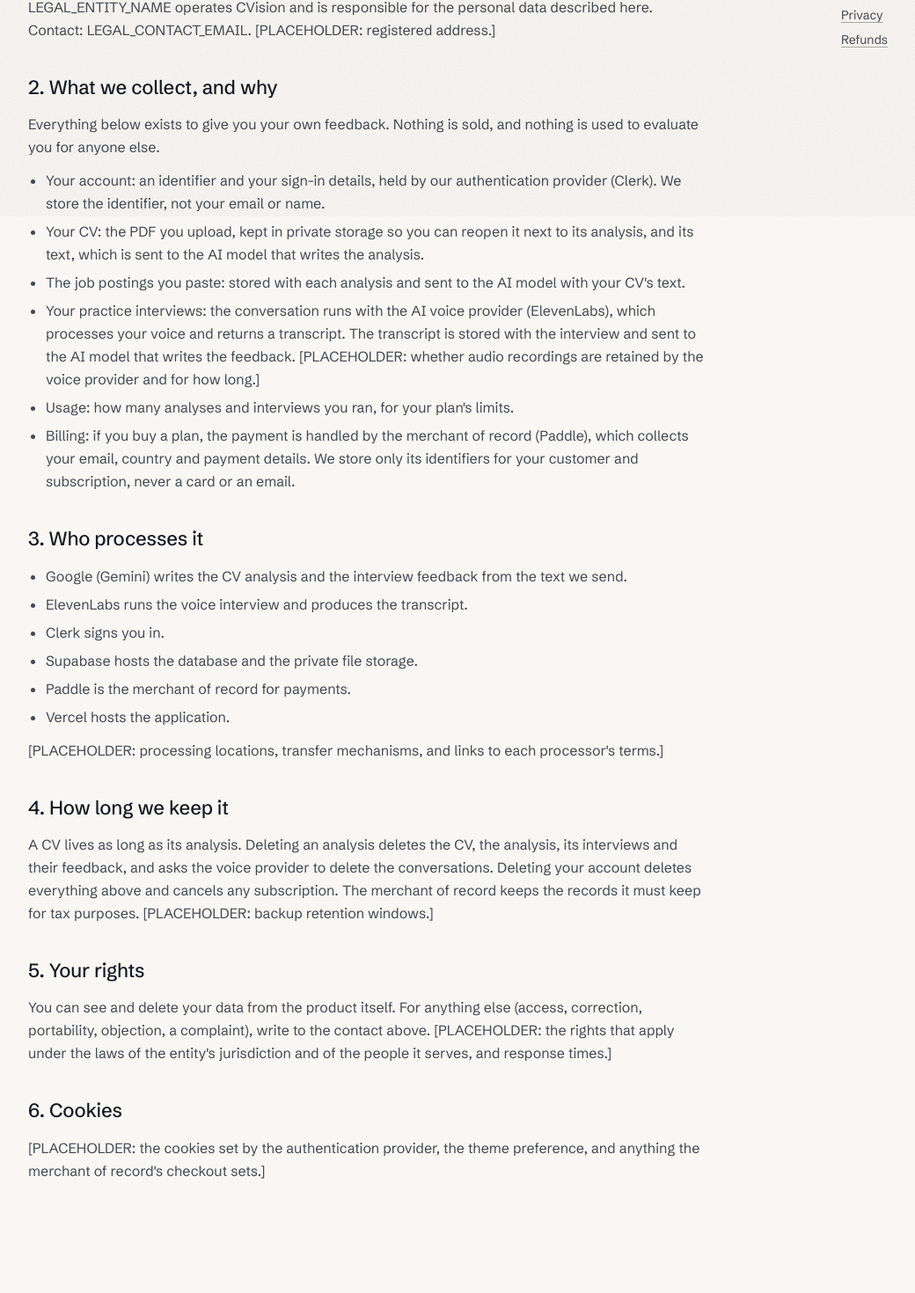
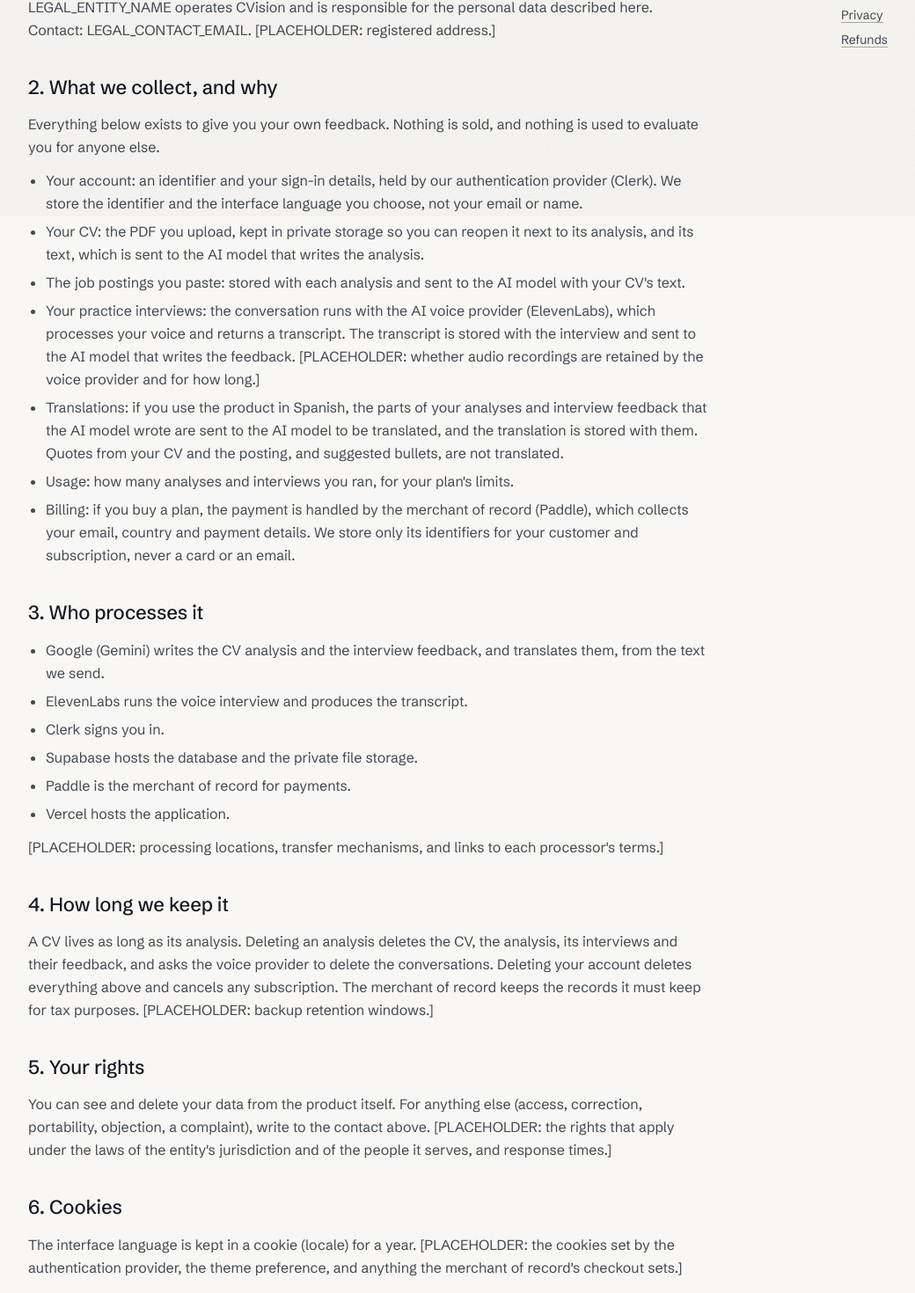
Before and after one commit to SebasHidalgo/CVision, a Next.js app: page /privacy in a window 1280 px wide. Shown: the part 554-2024 px from the top of the page at 88% size, without its empty margins (16-1056 px from the left). Built offline with nearby package versions, Linux system fonts and the light colour scheme; no server answers.

Commit message:
M9: docs for languages and translations
docs/i18n.md (setup, adding strings and locales, the translation path, measurements, glossary);
data inventory, README and the privacy draft (both languages) name the language and stored translations.

```diff
--- a/locales/en/legal.json
+++ b/locales/en/legal.json
@@ -60,16 +60,17 @@
     "collect": {
       "heading": "2. What we collect, and why",
       "p1": "Everything below exists to give you your own feedback. Nothing is sold, and nothing is used to evaluate you for anyone else.",
-      "account": "Your account: an identifier and your sign-in details, held by our authentication provider (Clerk). We store the identifier, not your email or name.",
+      "account": "Your account: an identifier and your sign-in details, held by our authentication provider (Clerk). We store the identifier and the interface language you choose, not your email or name.",
       "cv": "Your CV: the PDF you upload, kept in private storage so you can reopen it next to its analysis, and its text, which is sent to the AI model that writes the analysis.",
       "postings": "The job postings you paste: stored with each analysis and sent to the AI model with your CV's text.",
       "interviews": "Your practice interviews: the conversation runs with the AI voice provider (ElevenLabs), which processes your voice and returns a transcript. The transcript is stored with the interview and sent to the AI model that writes the feedback. [PLACEHOLDER: whether audio recordings are retained by the voice provider and for how long.]",
+      "translations": "Translations: if you use the product in Spanish, the parts of your analyses and interview feedback that the AI model wrote are sent to the AI model to be translated, and the translation is stored with them. Quotes from your CV and the posting, and suggested bullets, are not translated.",
       "usage": "Usage: how many analyses and interviews you ran, for your plan's limits.",
       "billing": "Billing: if you buy a plan, the payment is handled by the merchant of record ({{merchant}}), which collects your email, country and payment details. We store only its identifiers for your customer and subscription, never a card or an email."
     },
     "processors": {
       "heading": "3. Who processes it",
-      "google": "Google (Gemini) writes the CV analysis and the interview feedback from the text we send.",
+      "google": "Google (Gemini) writes the CV analysis and the interview feedback, and translates them, from the text we send.",
       "elevenlabs": "ElevenLabs runs the voice interview and produces the transcript.",
       "clerk": "Clerk signs you in.",
       "supabase": "Supabase hosts the database and the private file storage.",
@@ -87,7 +88,7 @@
     },
     "cookies": {
       "heading": "6. Cookies",
-      "p1": "[PLACEHOLDER: the cookies set by the authentication provider, the theme preference, and anything the merchant of record's checkout sets.]"
+      "p1": "The interface language is kept in a cookie (locale) for a year. [PLACEHOLDER: the cookies set by the authentication provider, the theme preference, and anything the merchant of record's checkout sets.]"
     }
   },
   "refunds": {
--- a/locales/es/legal.json
+++ b/locales/es/legal.json
@@ -60,16 +60,17 @@
     "collect": {
       "heading": "2. Qué recopilamos y por qué",
       "p1": "Todo lo que sigue existe para darte tu propio feedback. Nada se vende y nada se usa para que otra persona te evalúe.",
-      "account": "Tu cuenta: un identificador y tus datos de inicio de sesión, que guarda nuestro proveedor de autenticación (Clerk). Nosotros guardamos el identificador, no tu correo electrónico ni tu nombre.",
+      "account": "Tu cuenta: un identificador y tus datos de inicio de sesión, que guarda nuestro proveedor de autenticación (Clerk). Nosotros guardamos el identificador y el idioma de la interfaz que elijas, no tu correo electrónico ni tu nombre.",
       "cv": "Tu CV: el PDF que subes, guardado en un almacenamiento privado para que puedas volver a abrirlo junto a su análisis, y su texto, que se envía al modelo de IA que escribe el análisis.",
       "postings": "Las ofertas de empleo que pegas: se guardan con cada análisis y se envían al modelo de IA junto con el texto de tu CV.",
       "interviews": "Tus entrevistas de práctica: la conversación se hace con el proveedor de voz con IA (ElevenLabs), que procesa tu voz y devuelve una transcripción. La transcripción se guarda con la entrevista y se envía al modelo de IA que escribe el feedback. [PLACEHOLDER: si el proveedor de voz conserva las grabaciones de audio y por cuánto tiempo.]",
+      "translations": "Traducciones: si usas el producto en español, las partes de tus análisis y del feedback de tus entrevistas que escribió el modelo de IA se envían al modelo de IA para traducirlas, y la traducción se guarda con ellos. Las citas de tu CV y de la oferta, y las viñetas sugeridas, no se traducen.",
       "usage": "Uso: cuántos análisis y entrevistas hiciste, para los límites de tu plan.",
       "billing": "Facturación: si compras un plan, el pago lo gestiona el comerciante registrado ({{merchant}}), que recopila tu correo electrónico, tu país y tus datos de pago. Solo guardamos los identificadores de cliente y de suscripción que te asigna, nunca una tarjeta ni un correo electrónico."
     },
     "processors": {
       "heading": "3. Quién lo procesa",
-      "google": "Google (Gemini) escribe el análisis del CV y el feedback de la entrevista a partir del texto que enviamos.",
+      "google": "Google (Gemini) escribe el análisis del CV y el feedback de la entrevista, y los traduce, a partir del texto que enviamos.",
       "elevenlabs": "ElevenLabs lleva a cabo la entrevista por voz y genera la transcripción.",
       "clerk": "Clerk gestiona tu inicio de sesión.",
       "supabase": "Supabase aloja la base de datos y el almacenamiento privado de archivos.",
@@ -87,7 +88,7 @@
     },
     "cookies": {
       "heading": "6. Cookies",
-      "p1": "[PLACEHOLDER: las cookies del proveedor de autenticación, la preferencia de tema y lo que instale la página de pago del comerciante registrado.]"
+      "p1": "El idioma de la interfaz se guarda en una cookie (locale) durante un año. [PLACEHOLDER: las cookies del proveedor de autenticación, la preferencia de tema y lo que instale la página de pago del comerciante registrado.]"
     }
   },
   "refunds": {
--- a/screens/Legal/PrivacyScreen.tsx
+++ b/screens/Legal/PrivacyScreen.tsx
@@ -12,6 +12,7 @@ const SECTIONS = [
         "privacy.collect.cv",
         "privacy.collect.postings",
         "privacy.collect.interviews",
+        "privacy.collect.translations",
         "privacy.collect.usage",
         "privacy.collect.billing",
       ],
```
Also changed, not shown: 4 other files (tests, documents, lock files or other folders).
